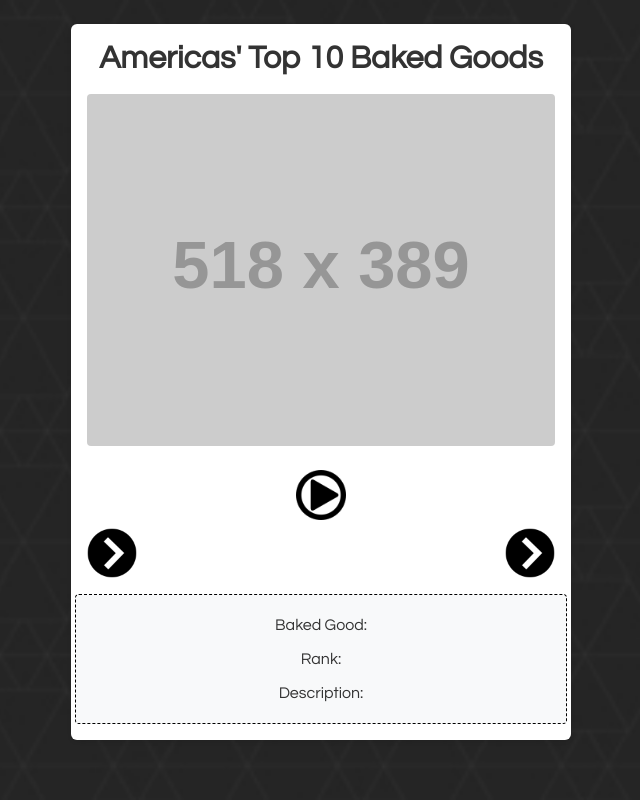
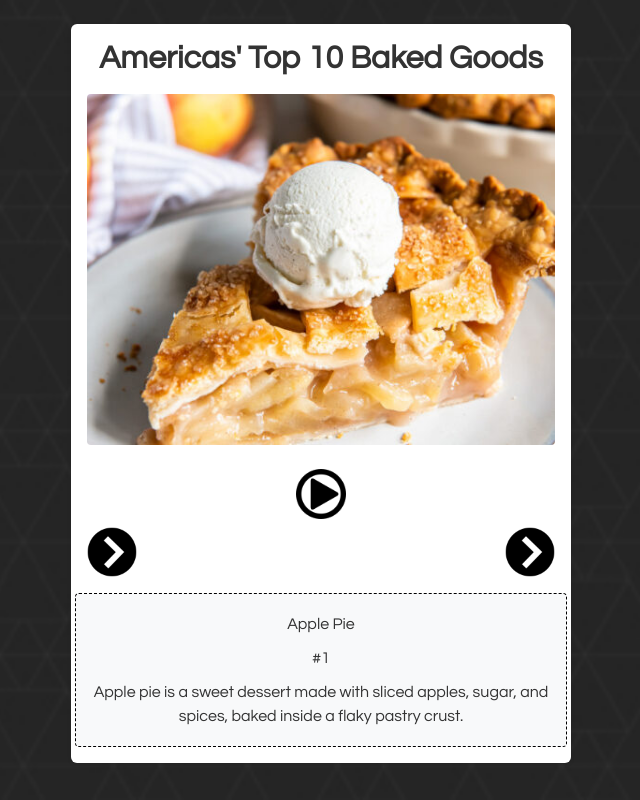
Before and after one commit to lizreznik/NJIT_Prj_1, a plain HTML site: page index.html in a window 1280 px wide. Both pictures are taken after a click on the picture 640 px from the left and 494 px from the top of the page. Shown: the whole page, without its empty margins (319-959 px from the left). Drawn offline with nearby package versions, Linux system fonts and the light colour scheme; placeholder pictures from the web are drawn by us.

Commit message:
display first image and metadata

```diff
--- a/gallery.js
+++ b/gallery.js
@@ -7,6 +7,14 @@ $(document).ready(() => {
   $('.details').hide() // Hide details initially
 
   // Call a function here to start the timer for the slideshow
+  startTimer();
+  $('.moreIndicator').on('click', function () {
+    $('.details').slideToggle();
+    $('.moreIndicator').toggleClass('rot90 rot270');
+  })
+
+  $('#nextPhoto').on('click', showNextPhoto);
+  $('#prevPhoto').on('click', showPrevPhoto);
 
   // Select the moreIndicator button and add a click event to:
   // - toggle the rotation classes (rot90 and rot270)
@@ -29,13 +37,14 @@ function fetchJSON() {
       mImages = data.images
       swapPhoto()
       console.log(mImages)
+    },
+    error: function () {
+      alert("Failed to load!");
     }
   });
 
 
-  error: function() {
-    alert("Failed to load!");
-  }
+
   // Use $.ajax here to request the JSON data from mUrl
   // On success, parse the JSON and push each image object into mImages array
   // After JSON is loaded, call swapPhoto() to display the first image
@@ -43,6 +52,11 @@ function fetchJSON() {
 
 // Function to swap and display the next photo in the slideshow
 function swapPhoto() {
+  const image = mImages[mCurrentIndex]
+  $('#photo').attr('src', `${image.imgPath}`);
+  $('.name').text(`${image.imgName}`);
+  $('.rank').text(`${image.imgRank}`);
+  $('.description').text(`${image.description}`);
   // Access mImages[mCurrentIndex] to update the image source and details
   // Update the #photo element's src attribute with the current image's path
   // Update the .location, .description, and .date elements with the current image's details
--- a/images.json
+++ b/images.json
@@ -1,7 +1,7 @@
 {
     "images": [
         {
-            "imgPath": "img/best-apple-pie-from-scratch-500x375.jpg",
+            "imgPath": "img/food/best-apple-pie-from-scratch-500x375.jpg",
             "imgName": "Apple Pie",
             "imgRank": "#1",
             "description": "Apple pie is a sweet dessert made with sliced apples, sugar, and spices, baked inside a flaky pastry crust."
--- a/index.html
+++ b/index.html
@@ -42,9 +42,9 @@
 
                 <!-- Photo Details Section -->
                 <div class="col-12 details mt-3 p-2">
-                    <p class="name">Baked Good: </p>
-                    <p class="rank">Rank: </p>
-                    <p class="description">Description: </p>
+                    <p class="name"></p>
+                    <p class="rank"></p>
+                    <p class="description"></p>
                 </div>
             </div>
         </div>
```
